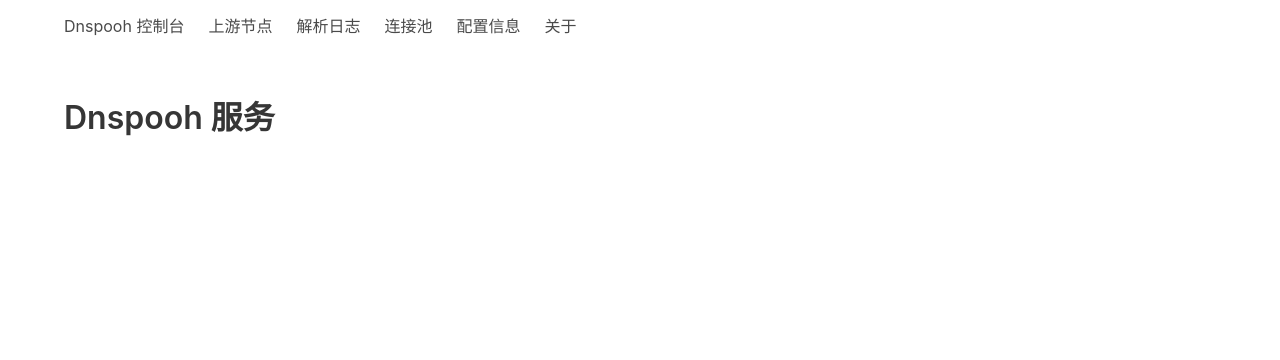
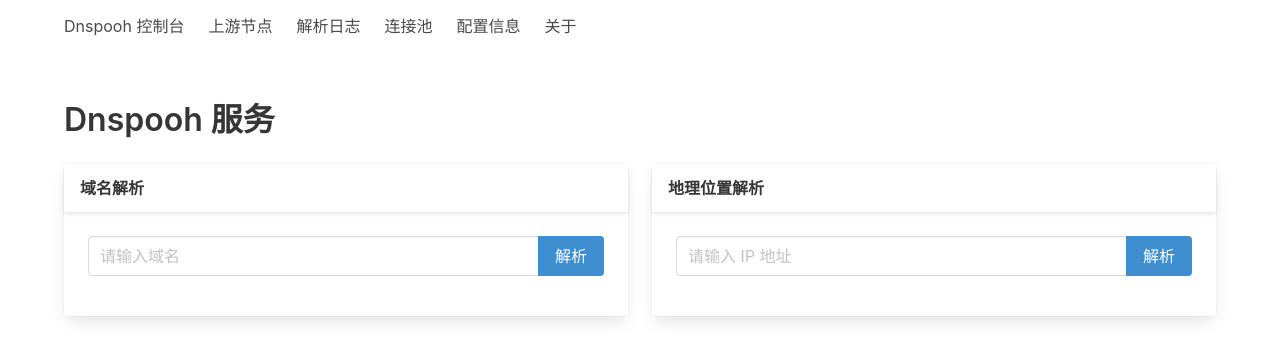
Before and after one commit to tabris17/dnspooh, a Svelte app in the folder dashboard/: page / in a window 1280 px wide. Shown: the top 360 px of the page. Built offline with nearby package versions, Linux system fonts and the light colour scheme; no server answers.

Commit message:
WebUI查询DNS接口

```diff
--- a/dashboard/src/components/PageTitle.svelte
+++ b/dashboard/src/components/PageTitle.svelte
@@ -17,3 +17,9 @@
         </div>
     </div>
 </div>
+
+<style>
+    .level {
+        min-height: 2.5em;
+    }
+</style>
--- a/dashboard/src/views/Home.svelte
+++ b/dashboard/src/views/Home.svelte
@@ -26,7 +26,15 @@
             case 'STOP_PEDDING': return '正在停止'
             case 'STOPPED': return '已停止'
         }
-        return ''
+        return '未知'
+    }
+
+    let queryResolve: Promise<any>
+
+    function resolveDomain(this: HTMLElement) {
+        let input = this.parentNode.parentNode.querySelector('input[name="domain"]')
+        let domain = (input as HTMLInputElement).value
+        queryResolve = post('/dns-query', {domain: domain})
     }
 
     setInterval(() => reload(), 5000)
@@ -43,6 +51,53 @@
     </div>
 </PageTitle>
 
+<!-- svelte-ignore a11y-label-has-associated-control -->
+<div class="columns">
+    <div class="column">
+        <div class="card">
+            <header class="card-header">
+                <p class="card-header-title">域名解析</p>
+            </header>
+            <div class="card-content">
+                <div class="content">
+                    <div class="field has-addons">
+                        <p class="control is-expanded">
+                            <input class="input" name="domain" type="text" placeholder="请输入域名">
+                        </p>
+                        <p class="control">
+                            <button class="button is-info" on:click={resolveDomain}>解析</button>
+                        </p>
+                    </div>
+                    {#await queryResolve then payload}
+                    {#if payload}
+                    <textarea readonly class="input">{payload.result}</textarea>
+                    {/if}
+                    {/await}
+                </div>
+            </div>
+        </div>
+    </div>
+    <div class="column">
+        <div class="card">
+            <header class="card-header">
+                <p class="card-header-title">地理位置解析</p>
+            </header>
+            <div class="card-content">
+                <div class="content">
+                    <div class="field has-addons">
+                        <p class="control is-expanded">
+                            <input class="input" type="text" placeholder="请输入 IP 地址">
+                        </p>
+                        <p class="control">
+                            <button class="button is-info">解析</button>
+                        </p>
+                    </div>
+                </div>
+            </div>
+        </div>
+    </div>
+</div>
+
 <style>
 
 </style>
```
Also changed, not shown: 1 other file (tests, documents, lock files or other folders).
